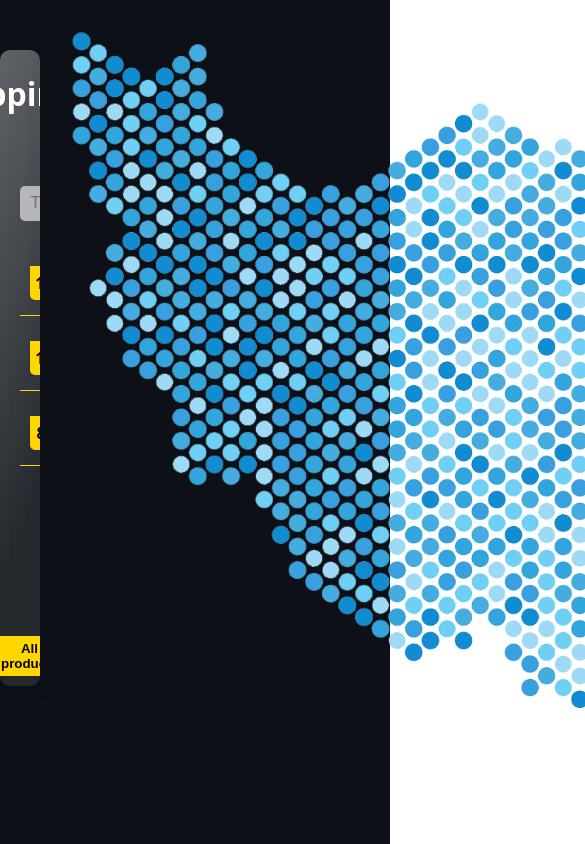
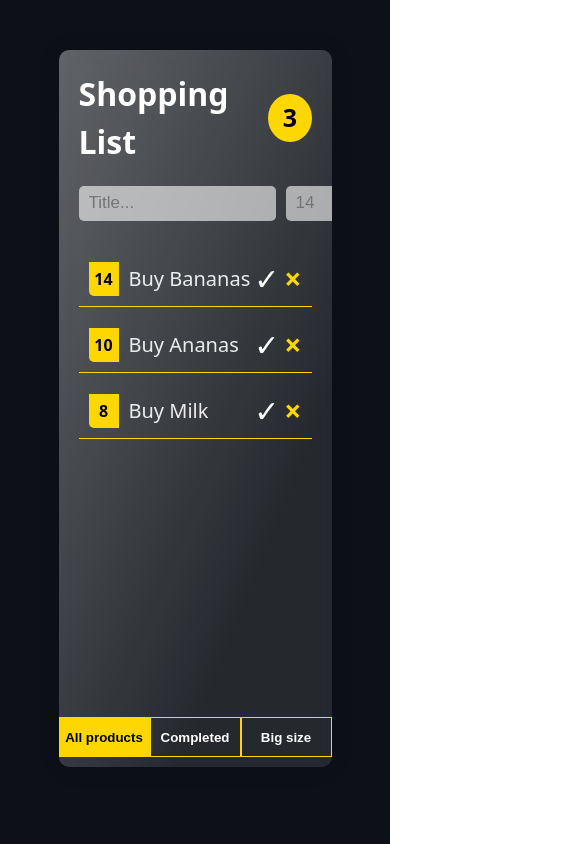
Before and after one commit to AkobirCoder/Node.js-Comunity-Tutorial-Lessons, a React (Vite) app in the folder React.js/vite-react-tutorial-project/: page / in a window 390 px wide. Shown: the top 844 px of the page, 585 px wide, since content can reach past the window. Built offline with nearby package versions, Linux system fonts and the light colour scheme.

Commit message:
./React.js/vite-react-tutorial-project/src/index.css was updated

```diff
--- a/React.js/vite-react-tutorial-project/src/index.css
+++ b/React.js/vite-react-tutorial-project/src/index.css
@@ -224,3 +224,18 @@
     background-color: gold;
     color: #000;
 }
+
+@media only screen and (max-width: 800px) {
+    .wrapper {
+        height: 100vh;
+        grid-template-columns: 100%;
+    }
+
+    .wrapper img {
+        display: none;
+    }
+
+    .card {
+        height: 100vh;
+    }
+}
```
